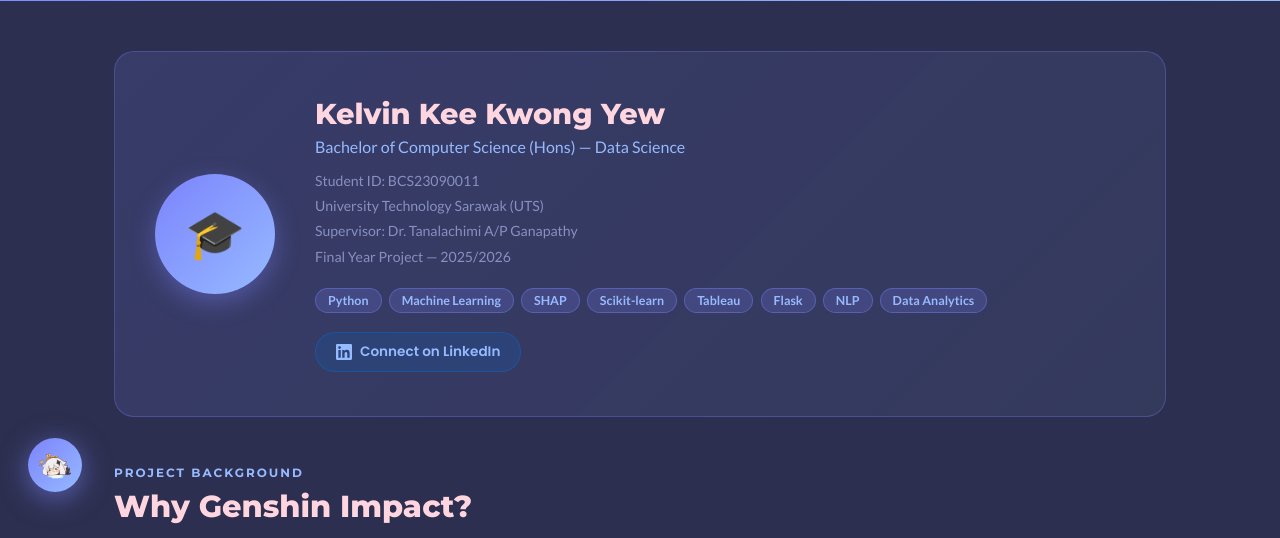
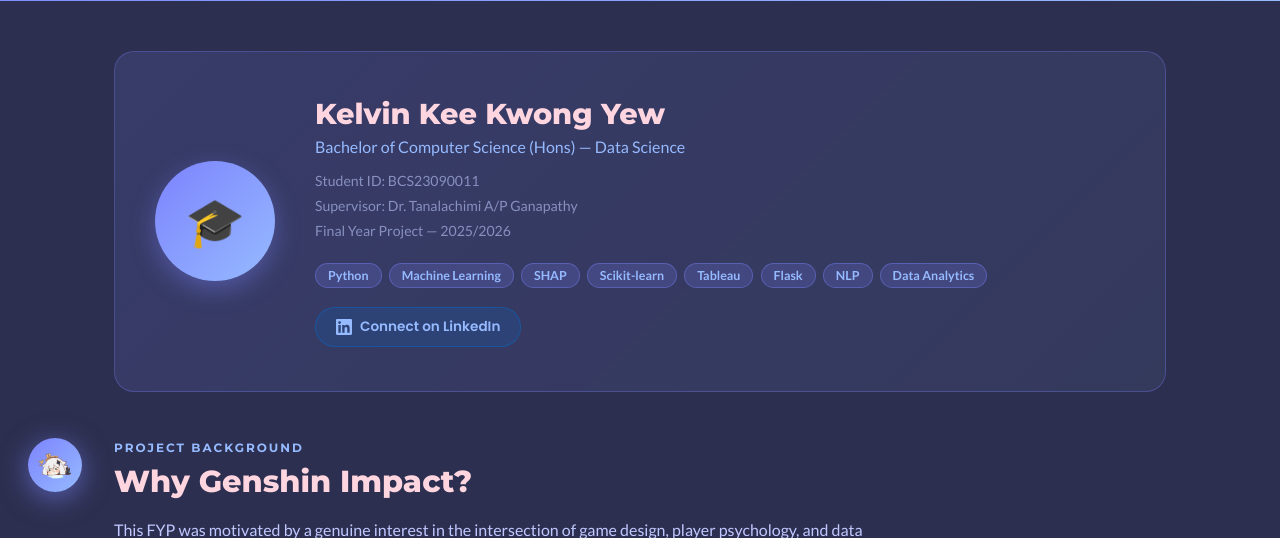
Before and after one commit to BCS23090011/Final_Year_Project, a Flask app: page /about in a window 1280 px wide. Shown: the part 280-818 px from the top of the page. Run offline with Flask 3, Linux system fonts and the light colour scheme.

Commit message:
Remove_School

```diff
--- a/templates/about.html
+++ b/templates/about.html
@@ -221,7 +221,6 @@
       <div class="subtitle">Bachelor of Computer Science (Hons) — Data Science</div>
       <div class="meta">
         Student ID: BCS23090011<br>
-        University Technology Sarawak (UTS)<br>
         Supervisor: Dr. Tanalachimi A/P Ganapathy<br>
         Final Year Project — 2025/2026
       </div>
```
